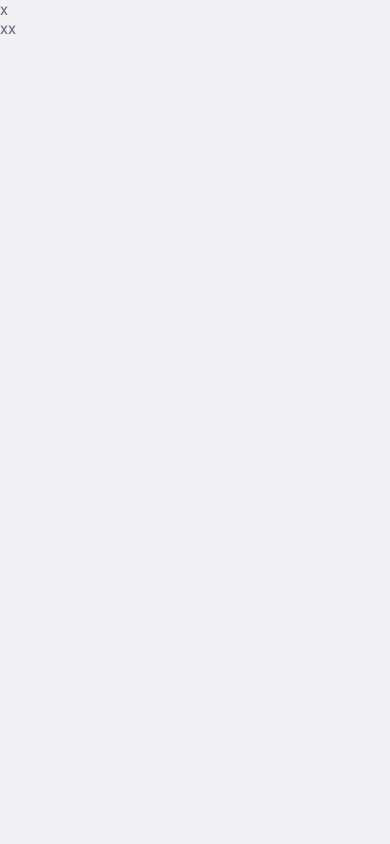
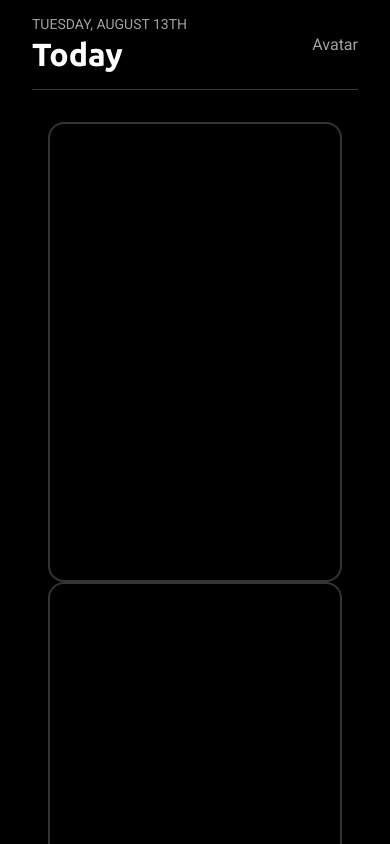
Before and after one commit to danieljpgo/posts-motion, a React (Create React App) app: page / in a window 390 px wide. Built offline with nearby package versions, Linux system fonts and the light colour scheme.

Commit message:
feat: cards layout for desktop and mobile view

```diff
--- /dev/null
+++ b/src/app/common/components/Card/index.tsx
@@ -0,0 +1,6 @@
+import React from 'react';
+import { Container } from './styles';
+
+const Card: React.FC = () => <Container />;
+
+export default Card;
--- /dev/null
+++ b/src/app/common/components/Card/styles.ts
@@ -0,0 +1,40 @@
+import styled from 'styled-components';
+import { Props } from '../../../styles/themes/types';
+
+export const Container = styled.div`
+  border: solid 2px ${(props: Props) => props.theme.colors.divider};
+  border-radius: ${(props: Props) => props.theme.shapes.borderRadius}px;
+  height: 460px;
+
+  flex: 0 0 40%;
+  max-width: 40%;
+
+  &:nth-child(4n + 1),
+  &:nth-child(4n + 4) {
+    flex: 0 0 60%;
+    max-width: 60%;
+  }
+
+
+  @media only screen and (max-width: ${(props: Props) => props.theme.breakpoints.medium}px) {
+    flex: 0 0 50%;
+    max-width: 50%;
+
+    &:nth-child(4n + 1),
+    &:nth-child(4n + 4) {
+      flex: 0 0 50%;
+      max-width: 50%;
+    }
+  }
+
+  @media only screen and (max-width: ${(props: Props) => props.theme.breakpoints.small}px) {
+    flex: 1 0 100%;
+    max-width: 100%;
+
+    &:nth-child(4n + 1),
+    &:nth-child(4n + 4) {
+      flex: 1 0 100%;
+      max-width: 100%;
+    }
+  }
+`;
--- a/src/app/common/layout/Header/index.tsx
+++ b/src/app/common/layout/Header/index.tsx
@@ -1,9 +1,15 @@
 import React from 'react';
-import { Container } from './styles';
+import { Container, Text } from './styles';
 
 const Header: React.FC = () => (
   <Container>
-    x
+    <div>
+      <Text>Tuesday, August 13th</Text>
+      <h1>Today</h1>
+    </div>
+    <div>
+      Avatar
+    </div>
   </Container>
 );
 
--- a/src/app/common/layout/Header/styles.ts
+++ b/src/app/common/layout/Header/styles.ts
@@ -1,5 +1,17 @@
 import styled from 'styled-components';
+import { Props } from '../../../styles/themes/types';
 
 export const Container = styled.header`
+  padding: ${(props: Props) => props.theme.unit}px 0;
+  border-bottom: solid 1px ${(props: Props) => props.theme.colors.divider};
+  display: grid;
+  grid-template-columns: auto auto;
+  justify-content: space-between;
+  align-items: center;
+`;
 
+export const Text = styled.div`
+  font-size: 14px;
+  text-transform: uppercase;
+  margin-bottom: ${(props: Props) => props.theme.unit / 4}px;
 `;
--- a/src/app/common/layout/Navigation/styles.ts
+++ b/src/app/common/layout/Navigation/styles.ts
@@ -1,9 +1,15 @@
 import styled from 'styled-components';
+import { Props } from '../../../styles/themes/types';
 
 export const Container = styled.div`
-
+  max-width: 1012px;
+  margin: 0 auto;
+  min-height: 100vh;
+  padding: 0 ${(props: Props) => props.theme.unit * 2}px
 `;
 
 export const Content = styled.main`
-
+  height: calc(100vh - 90px);
+  overflow: auto;
+  padding: ${(props: Props) => props.theme.unit * 2}px ${(props: Props) => props.theme.unit}px ${(props: Props) => props.theme.unit * 2}px
 `;
--- a/src/app/modules/Home/index.tsx
+++ b/src/app/modules/Home/index.tsx
@@ -1,36 +1,32 @@
 import React from 'react';
 import { Container, CardList } from './styles';
+import Card from '../../common/components/Card';
 
 interface Card{
   id: string;
-  category: string;
-  title: string;
-  pointOfInterest: number;
-  backgroundColor: string;
 }
 
 const cardData: Card[] = [
   {
     id: 'c',
-    category: 'Pizza',
-    title: '5 Food Apps Delivering the Best of Your City',
-    pointOfInterest: 80,
-    backgroundColor: '#814A0E',
   },
   {
     id: 'f',
-    category: 'How to',
-    title: 'Arrange Your Apple Devices for the Gram',
-    pointOfInterest: 120,
-    backgroundColor: '#959684',
   },
+  {
+    id: 'd',
+  },
+  {
+    id: 'e',
+  },
+
 ];
 
 const Home: React.FC = () => (
   <Container>
     <CardList>
       {cardData.map((card: Card) => (
-        <div key={card.id}>x</div>
+        <Card key={card.id}>x</Card>
       ))}
     </CardList>
   </Container>
--- a/src/app/modules/Home/styles.ts
+++ b/src/app/modules/Home/styles.ts
@@ -1,4 +1,5 @@
 import styled from 'styled-components';
+import { Props } from '../../styles/themes/types';
 
 export const Container = styled.div`
 
@@ -7,5 +8,7 @@ export const Container = styled.div`
 export const CardList = styled.div`
   display: flex;
   flex-wrap: wrap;
-  align-content: flex-start;
+  /* display: grid;
+  grid-template-columns: repeat(auto-fill, minmax(240px, 1fr));
+  grid-gap: ${(props: Props) => props.theme.unit * 2}px */
 `;
--- a/src/app/styles/themes/dark.ts
+++ b/src/app/styles/themes/dark.ts
@@ -7,18 +7,20 @@ export default {
 
   colors: {
     primary: '#b2ebf2',
-    secundary: '#90caf9',
+    secundary: 'rgb(161, 161, 161)',
     warning: '',
-    text: '#6C6C80',
-    title: '#3f3d56',
-    background: '#F0F0F5',
+    text: '#a1a1a1',
+    title: '#ffffff',
+    divider: '#343434',
+    background: 'black',
   },
 
   shapes: {
-    borderRadius: (unit / 1.6),
+    borderRadius: unit,
   },
 
   breakpoints: {
     small: 576,
+    medium: 800,
   },
 };
--- a/src/app/styles/themes/types.ts
+++ b/src/app/styles/themes/types.ts
@@ -14,6 +14,7 @@ export interface Colors{
   primary: string,
   secundary: string,
   warning: string,
+  divider: string,
   text: string,
   title: string,
   background: string,
@@ -25,4 +26,5 @@ export interface Shapes{
 
 export interface Breakpoints{
   small: number,
+  medium: number,
 }
```
